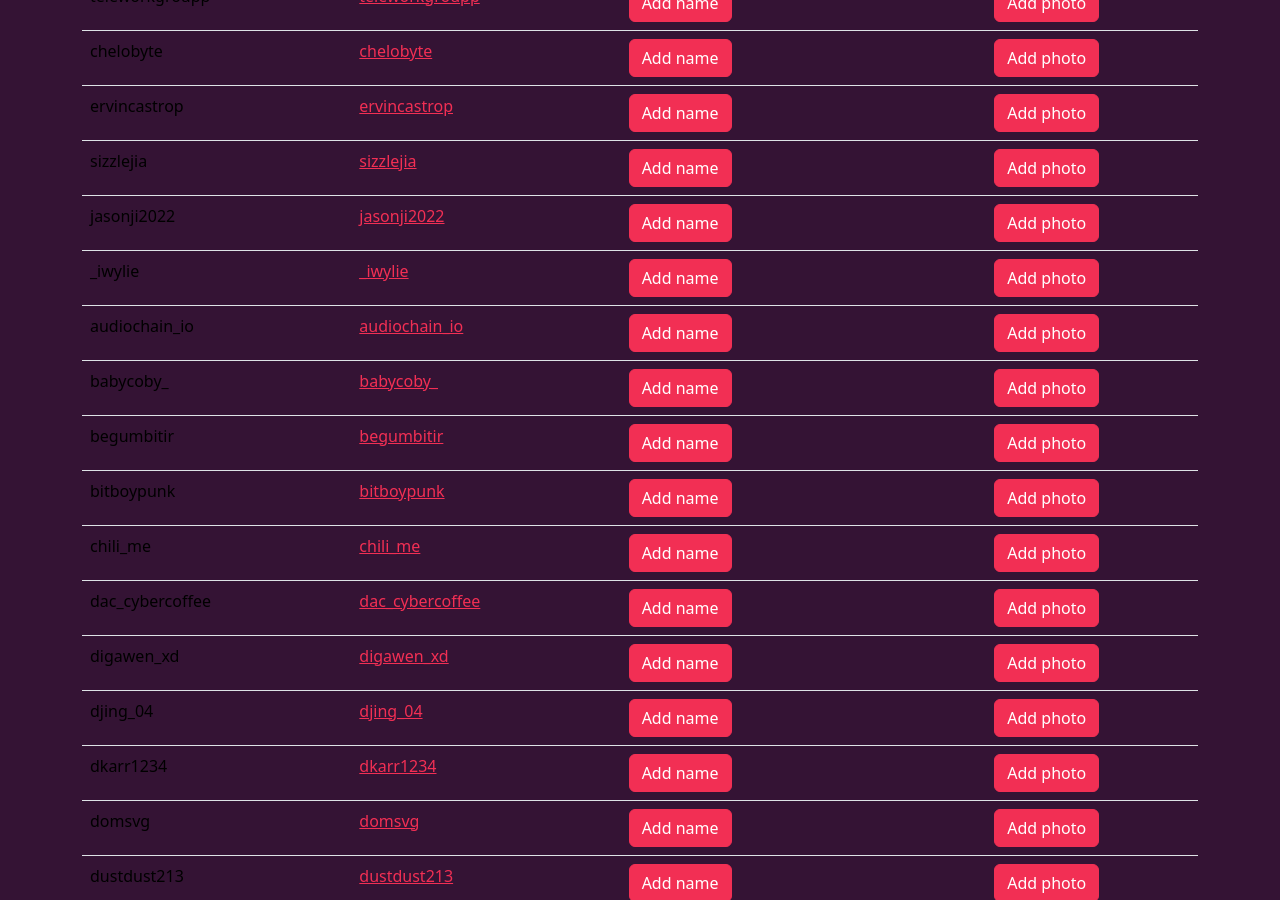
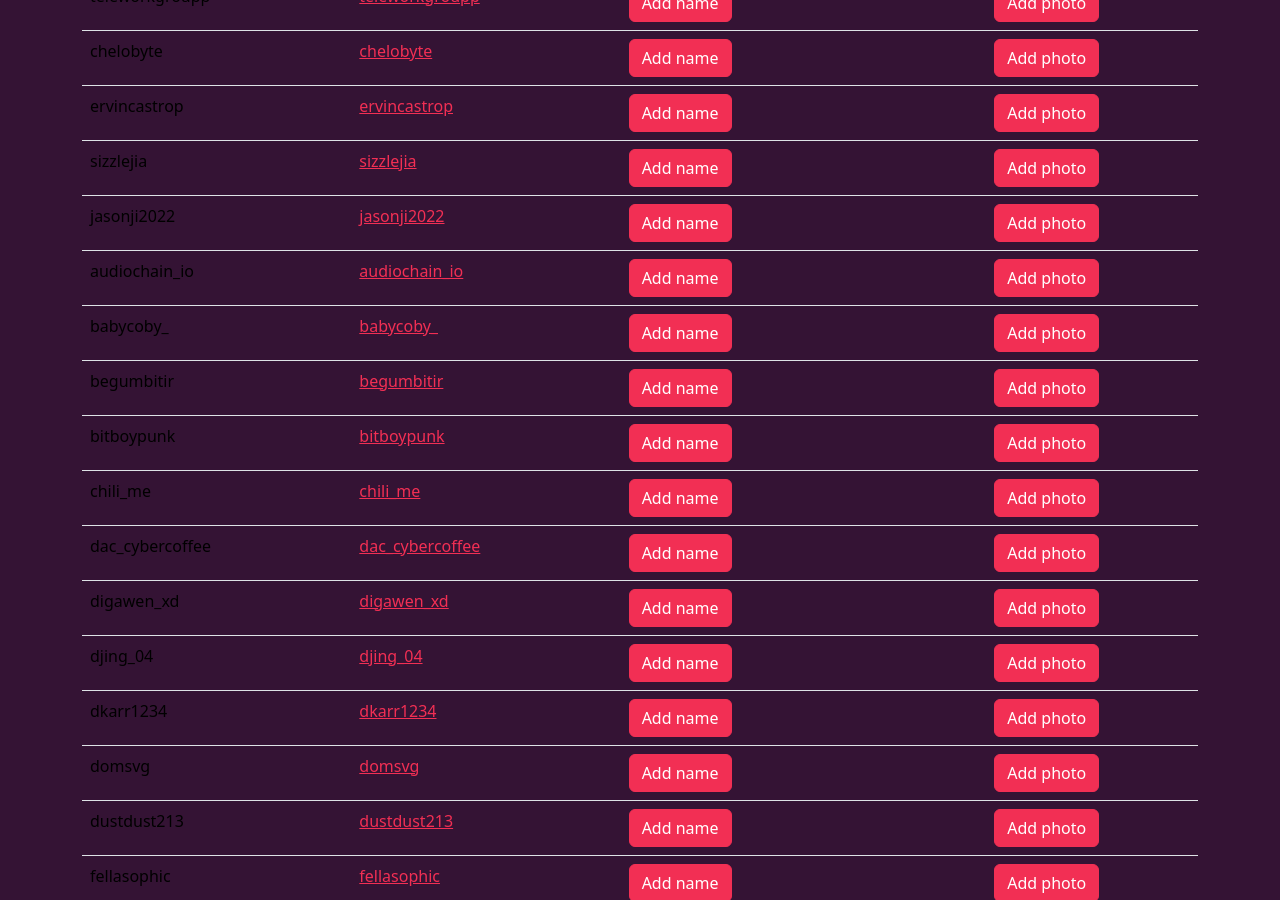
Before and after one commit to community-service/hour.gg, a Jekyll site: the page built from member-information-game.html, in a window 1280 px wide and 900 px high, scrolled down 4482 px. Built offline with Jekyll 4.4.1, drawn with Linux system fonts in a browser that asks for light colours.

Commit message:
delete not exists

```diff
--- a/_data/participants.yml
+++ b/_data/participants.yml
@@ -264,9 +264,6 @@ sizzlejia:
 jasonji2022:
   x: jasonji2022
   name: ???
-_iwylie:
-  x: _iwylie
-  name: ???
 audiochain_io:
   x: audiochain_io
   name: ???
```
Also changed, not shown: _episodes/2022-11-01-episode-48.md (+0 -2 lines).
